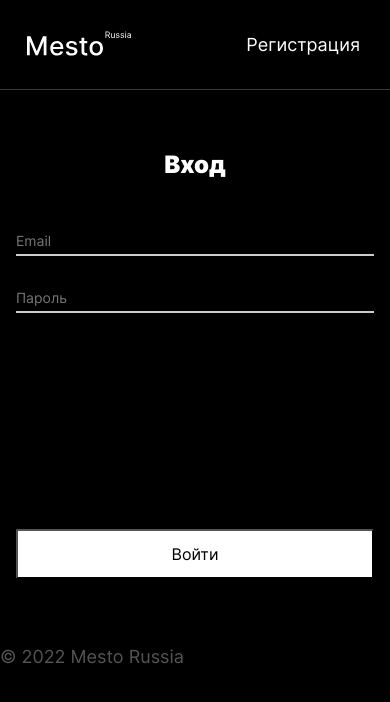
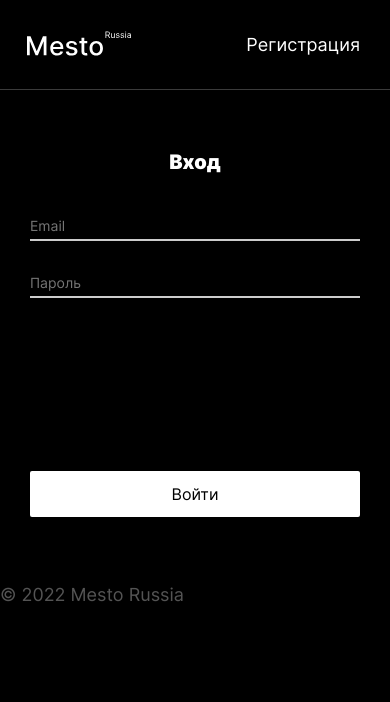
Before and after one commit to dromgard/react-mesto-auth, a React (Create React App) app: page /sign-in in a window 390 px wide. Shown: the top 702 px of the page. Built offline with nearby package versions, Linux system fonts and the light colour scheme; no server answers.

Commit message:
fix: Исправить стили окон авторизации

```diff
--- a/src/blocks/sign/__submit/sign__submit.css
+++ b/src/blocks/sign/__submit/sign__submit.css
@@ -1,12 +1,31 @@
 .sign__submit {
-  width: 358px;
+  width: 100%;
   height: 50px;
+  padding: 0;
+  border: 0;
   margin: 186px 0 0 0;
   background: #ffffff;
   border-radius: 2px;
+  color: #000000;
+  font-family: "Inter";
+  font-style: normal;
+  font-weight: 400;
+  font-size: 18px;
+  line-height: 22px;
+  text-align: center;
+  transition: 0.3s;
 }
 
 .sign__submit:hover {
   cursor: pointer;
   opacity: 0.85;
 }
+
+@media screen and (max-width: 420px) {
+  .sign__submit {
+    height: 46px;
+    margin: 143px 0 0 0;
+    font-size: 16px;
+    line-height: 19px;
+  }
+}
--- a/src/blocks/sign/__text/sign__text.css
+++ b/src/blocks/sign/__text/sign__text.css
@@ -9,3 +9,9 @@
   text-align: center;
   color: #ffffff;
 }
+
+@media screen and (max-width: 420px) {
+  .sign__text {
+    margin: 20px 0 0 0;
+  }
+}
--- a/src/blocks/sign/__title/sign__title.css
+++ b/src/blocks/sign/__title/sign__title.css
@@ -9,3 +9,11 @@
   text-align: center;
   color: #ffffff;
 }
+
+@media screen and (max-width: 420px) {
+  .sign__title {
+    margin: 0 0 40px 0;
+    font-size: 20px;
+    line-height: 24px;
+  }
+}
--- a/src/blocks/sign/sign.css
+++ b/src/blocks/sign/sign.css
@@ -4,3 +4,9 @@
   max-width: 358px;
   display: flex;
 }
+
+@media screen and (max-width: 420px) {
+  .sign {
+    margin: 0 30px;
+  }
+}
```
